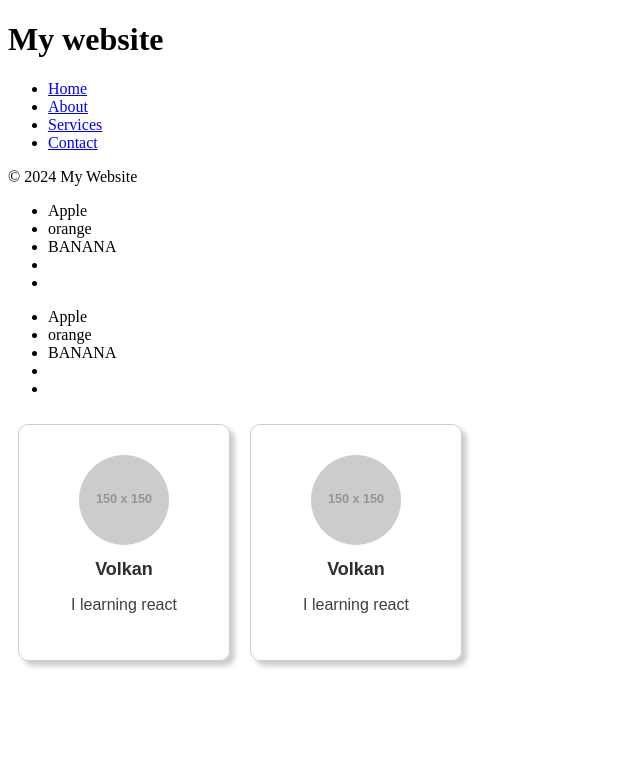
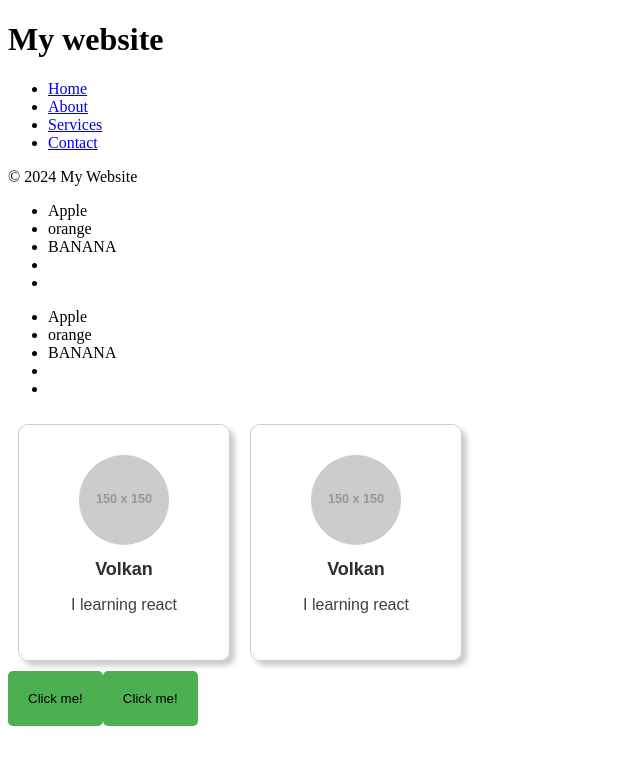
Before and after one commit to Volkanmolla42/react-tutorial, a React (Vite) app in the folder my-react-app/: page / in a window 1280 px wide. Shown: the top 764 px of the page, without its empty margins (0-640 px from the left). Built offline with nearby package versions, Linux system fonts and the light colour scheme.

Commit message:
I learned 3 ways to add css

```diff
--- a/my-react-app/src/App.jsx
+++ b/my-react-app/src/App.jsx
@@ -1,3 +1,4 @@
+import Button from './Button/Button'
 import Card from './Card'
 import Food from './Food'
 import Footer from './Footer'
@@ -12,6 +13,7 @@ const App = () => {
       <Food />
       <Card />
       <Card />
+      <Button />
     </>
   )
 }
--- /dev/null
+++ b/my-react-app/src/Button/Button.jsx
@@ -0,0 +1,20 @@
+import styles from './Button.module.css'
+const Button = () => {
+  const styles2 = {
+    button: {
+      backgroundColor: '#4CAF50',
+      border: 'none',
+      padding: '20px',
+      borderRadius: '5px',
+      cursor: 'pointer',
+    },
+  }
+  return (
+    <div>
+      <button className={styles.button}>Click me!</button>
+      <button style={styles2.button}>Click me!</button>
+    </div>
+  )
+}
+
+export default Button
--- /dev/null
+++ b/my-react-app/src/Button/Button.module.css
@@ -0,0 +1,7 @@
+.button {
+  background-color: #4CAF50;
+  border: none;
+  padding: 20px;
+  border-radius: 5px;
+  cursor: pointer;
+}
```
